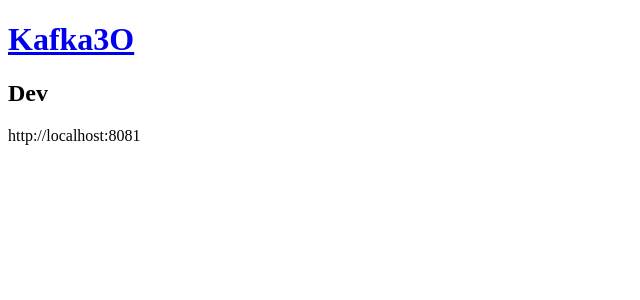
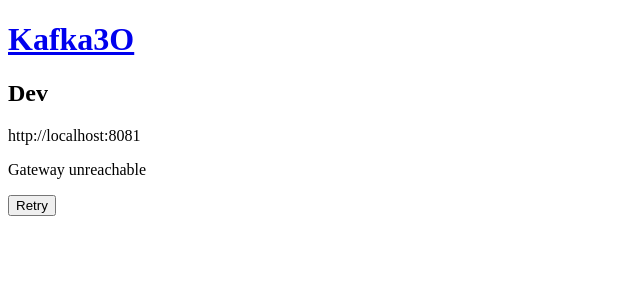
Before and after one commit to misterkafkagod/Kafka3O-UI, a React (Vite) app: page /clusters/dev in a window 1280 px wide. Shown: the top 300 px of the page, without its empty margins (0-640 px from the left). Built offline with nearby package versions, Linux system fonts and the light colour scheme; no server answers.

Commit message:
P07 T07.2: Cluster page error state
Co-Authored-By: Claude Opus 5.5 <noreply@anthropic.com>

```diff
--- a/src/components/ClusterDetails.tsx
+++ b/src/components/ClusterDetails.tsx
@@ -2,6 +2,7 @@ import type { GetCluster } from "../gateway/getCluster";
 import type { GatewayEntry } from "../gateway/types";
 import { useClusterStatus } from "../hooks/useClusterStatus";
 import { BrokerTable } from "./BrokerTable";
+import { ErrorWithRetry } from "./ErrorWithRetry";
 
 type ClusterDetailsProps = {
   gateway: GatewayEntry;
@@ -10,13 +11,16 @@ type ClusterDetailsProps = {
 };
 
 export function ClusterDetails({ gateway, getCluster, statusRefreshMs }: ClusterDetailsProps) {
-  const { data: cluster, isPending } = useClusterStatus(gateway, getCluster, statusRefreshMs);
+  const { data: cluster, isPending, isError, error, refetch } = useClusterStatus(gateway, getCluster, statusRefreshMs);
 
   return (
     <main>
       <h2>{gateway.name}</h2>
       <p>{gateway.url}</p>
-      {isPending ? (
+      {/* Error is checked before data: React Query keeps the last data after a failed refetch. */}
+      {isError ? (
+        <ErrorWithRetry error={error} onRetry={() => void refetch()} />
+      ) : isPending ? (
         <p>Checking…</p>
       ) : cluster ? (
         <>
```
Also changed, not shown: spec/ROADMAP.md (+1 -1 lines), spec/phases/07-cluster-page-error.md (+2 -2 lines), 2 other files (tests, documents, lock files or other folders).
